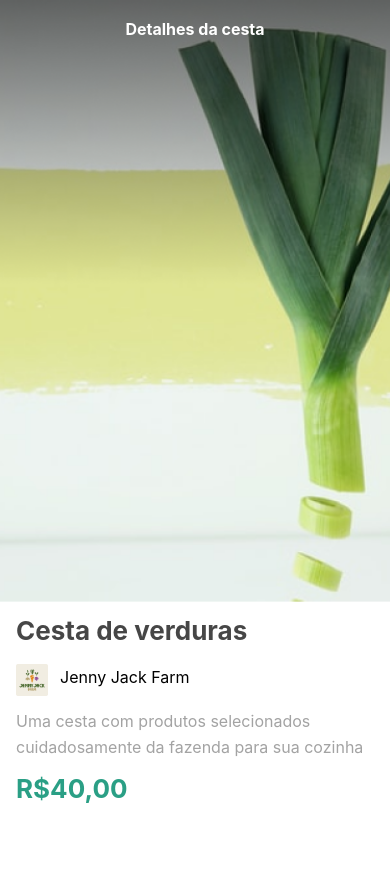
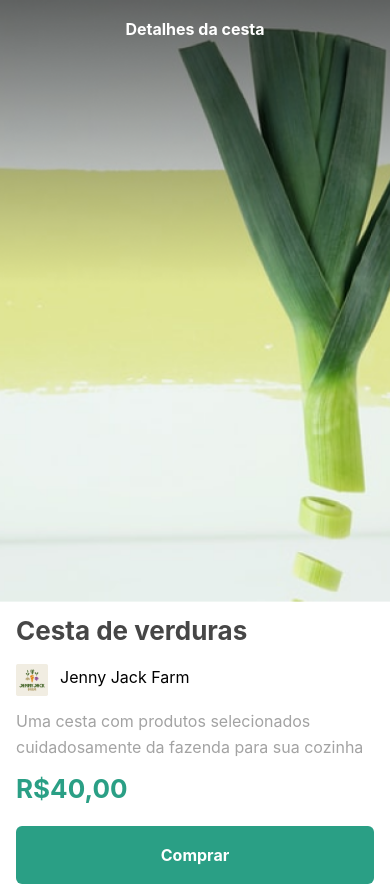
Before and after one commit to giovanafg/ReactNative-Criando-um-app-Alura, a React Native app: screen / in a window 390 px wide. Before the commit the page ends 844 px from the top, so only its background shows below. Built offline with nearby package versions, Linux system fonts and the light colour scheme.

Commit message:
inclui botão de compras

```diff
--- a/src/mocks/cesta.js
+++ b/src/mocks/cesta.js
@@ -15,6 +15,7 @@ const cesta = {
         nomeFazenda: "Jenny Jack Farm",
         descricao: "Uma cesta com produtos selecionados cuidadosamente da fazenda para sua cozinha",
         preco: "R$40,00",
+        botao: "Comprar"
     }
 }
 
--- a/src/telas/Cesta/componentes/Detalhes.js
+++ b/src/telas/Cesta/componentes/Detalhes.js
@@ -1,12 +1,12 @@
 /*IMPORT PARA CONSEGUIR RODAR AS FUNÇÕES*/
 import React from 'react';
-import { View, Image, Text} from 'react-native';
+import { View, Image, Text, TouchableOpacity} from 'react-native';
 
 import estilos from './StylesDetalhes.js';
 
 
 /*FUNÇÃO*/
-export default function Detalhes({nome, logoFazenda, nomeFazenda, descricao, preco }){
+export default function Detalhes({nome, logoFazenda, nomeFazenda, descricao, preco, botao }){
     return <>
           {/*DESCRIÇÃO DO PRODUTO*/}
             <Text style={estilos.nome} >{nome}</Text>
@@ -19,5 +19,9 @@ export default function Detalhes({nome, logoFazenda, nomeFazenda, descricao, pre
 
             <Text style={estilos.descricao}>{descricao}</Text>
             <Text style={estilos.preco}>{preco}</Text>
+
+            <TouchableOpacity style={estilos.botao} onPress={() => {}}>
+                <Text style={estilos.textBotao}>{botao}</Text>
+            </TouchableOpacity>
     </>
 };
--- a/src/telas/Cesta/componentes/StylesDetalhes.js
+++ b/src/telas/Cesta/componentes/StylesDetalhes.js
@@ -45,6 +45,22 @@ const estilos = StyleSheet.create({
         lineHeight: 42,
         marginTop: 8,
     },
+
+    /*BOTÃO*/
+    botao: {
+        marginTop: 16,
+        backgroundColor: "#2A9F85",
+        padding: 16,
+        borderRadius: 6,
+    },
+
+    textBotao: {
+        textAlign: "center",
+        color: "#FFFFFF",
+        fontWeight: "bold",
+        fontSize: 16,
+        lineHeight: 26,
+    }
 });
 
 export default estilos;
```
Also changed, not shown: src/telas/Cesta/componentes/StylesTopo.js (added).
